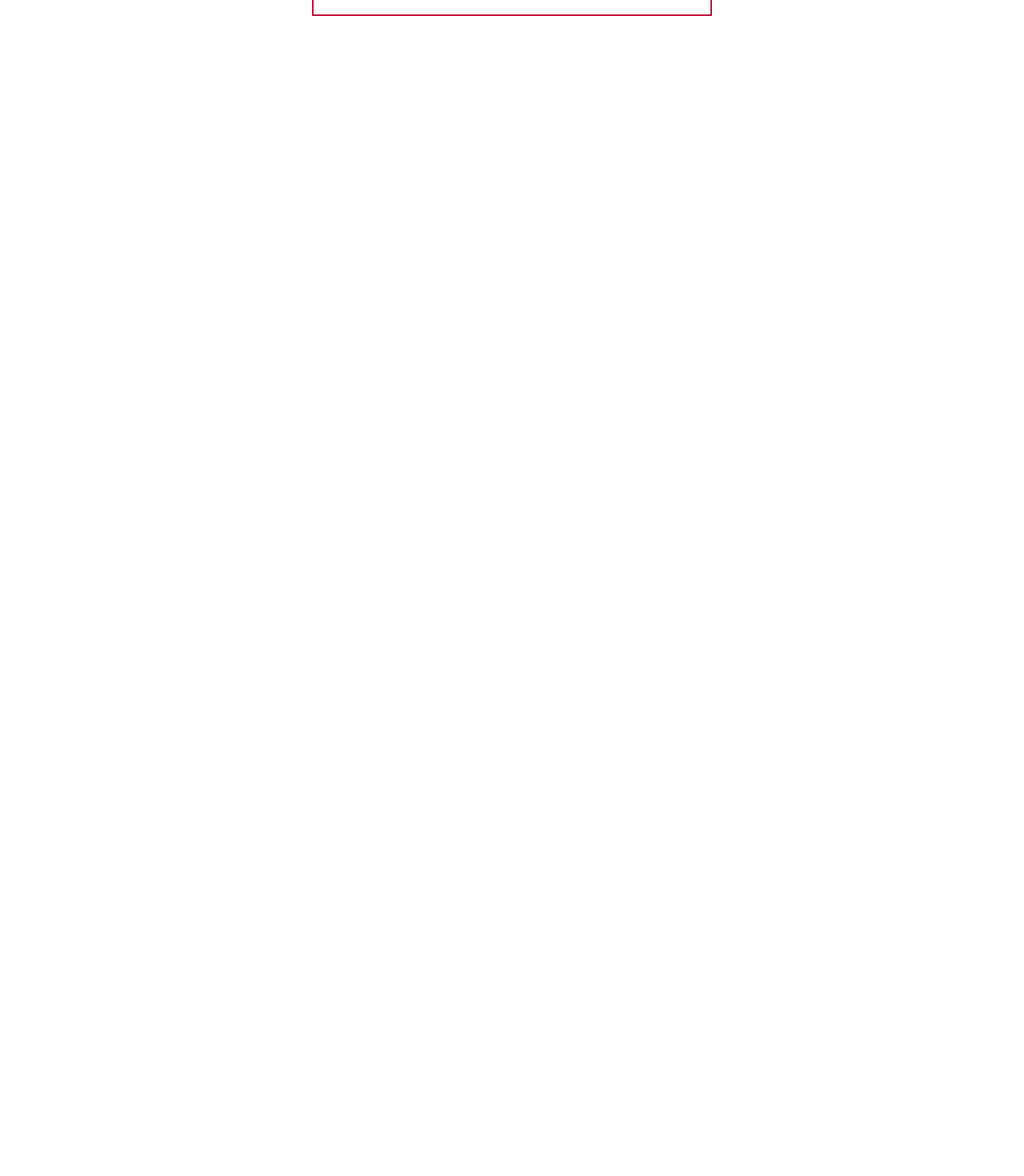
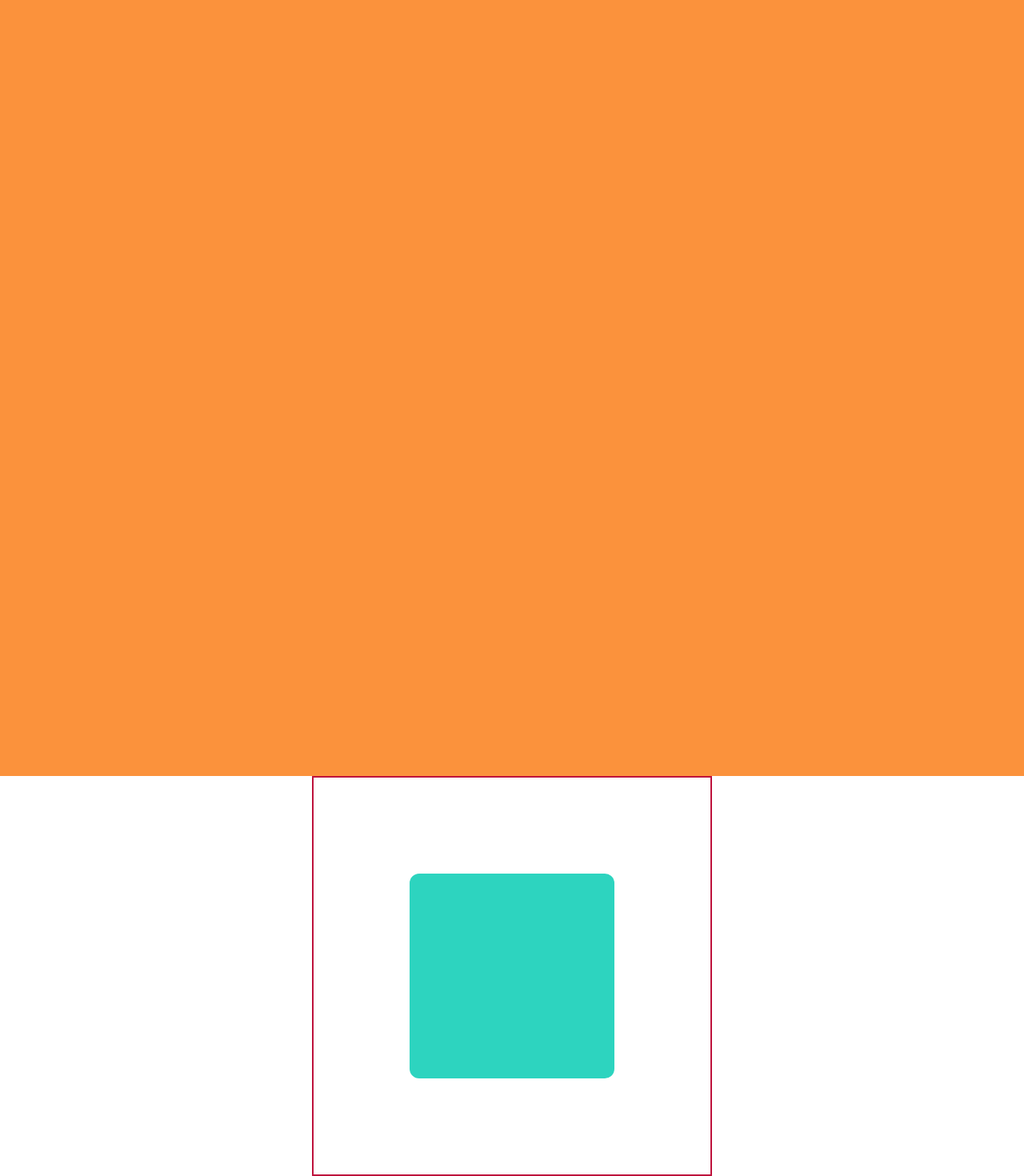
Before and after one commit to Abu-Jayed/learn-framer-motion, a React (Vite) app: page / in a window 1280 px wide. Shown: the part 630-2100 px from the top of the page at 80% size. Before the commit the page ends 800 px from the top, so only its background shows below. Built offline with nearby package versions, Linux system fonts and the light colour scheme.

Commit message:
Lesson8 useInView.

```diff
--- a/src/App.tsx
+++ b/src/App.tsx
@@ -1,10 +1,11 @@
 import "./App.css";
-import Lesson7 from "./framer-motion/Lesson7";
+import Lesson8 from "./framer-motion/Lesson8";
 
 function App() {
   return (
-    <div className="flex items-center justify-center w-full mx-auto h-[100vh]">
-      <Lesson7></Lesson7>
+    <div className="flex flex-col items-center justify-center w-full mx-auto ">
+      <div className="h-[200vh] w-full bg-orange-400"></div>
+      <Lesson8></Lesson8>
     </div>
   );
 }
--- /dev/null
+++ b/src/framer-motion/Lesson8.tsx
@@ -0,0 +1,25 @@
+import { inView, motion, useInView } from "framer-motion";
+import { useEffect, useRef } from "react";
+
+const Lesson8 = () => {
+  const ref = useRef<HTMLDivElement>(null);
+  const isInView = useInView(ref);
+  // const isInView = useInView(ref,{once:true});
+  console.log(isInView);
+  // useEffect(() => {
+  //   inView(ref.current as ElementOrSelector, (info) => {
+  //     console.log("in view",info);
+  //   });
+  // }, []);
+  return (
+    <div className="border-2 border-rose-700 size-[500px] flex-col gap-4 flex items-center justify-center">
+      <motion.div
+        className="mx-auto size-64 bg-teal-400 rounded-xl flex flex-wrap gap-5 justify-center items-center"
+        ref={ref}
+        animate={isInView ? {opacity: 1,x:0,transition:{delay:0.3,duration:1.2}} : {opacity: 1, x:-35}}
+      ></motion.div>
+    </div>
+  );
+};
+
+export default Lesson8;
```
